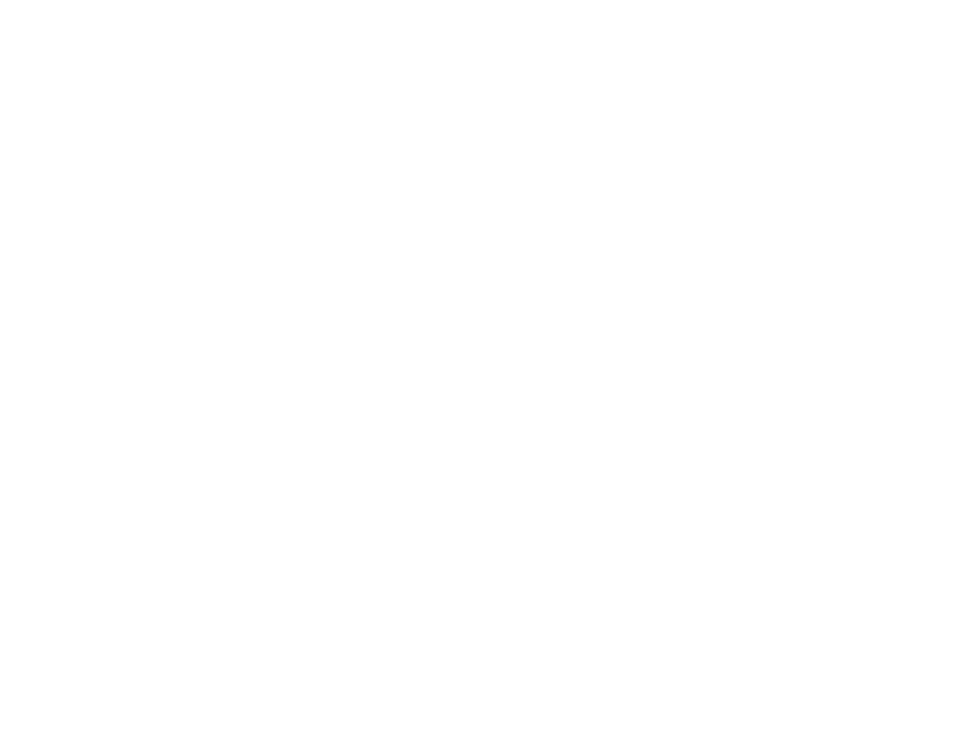
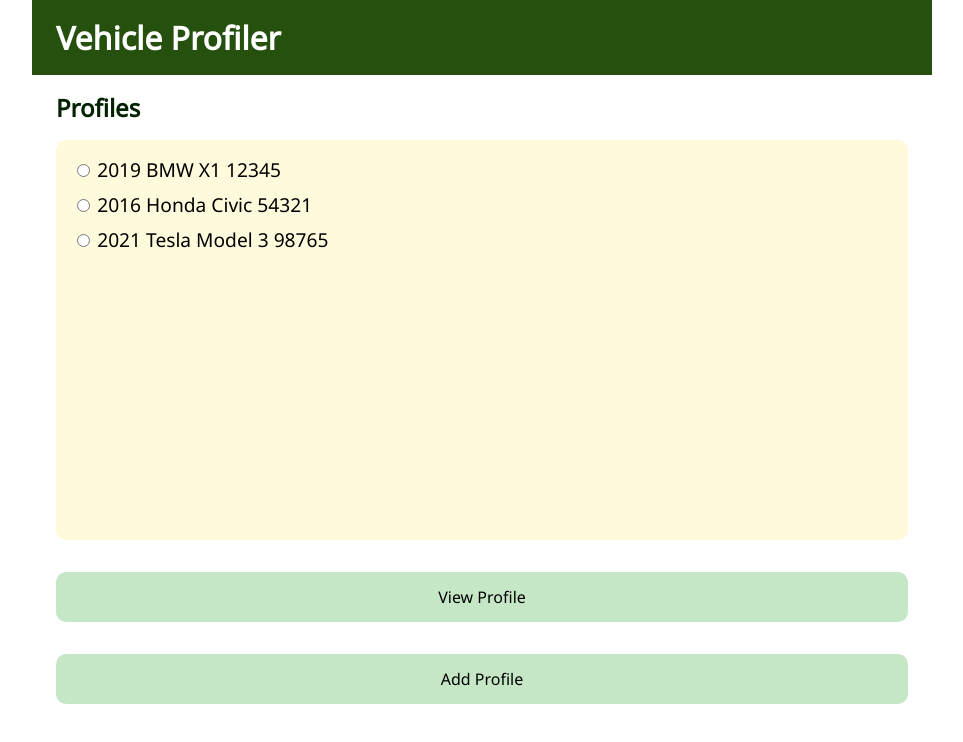
Before and after one commit to wonseop-lee/ajax-project, a website: page index.html in a window 1280 px wide. Shown: the whole page, without its empty margins (158-1121 px from the left). Drawn offline with Linux system fonts and the light colour scheme.

Commit message:
created basic window for displaying profiles with sample text

```diff
--- a/css/layout.css
+++ b/css/layout.css
@@ -0,0 +1,23 @@
+.hidden {
+  display: none !important;
+}
+
+/* .header, .container{
+  width: 100%;
+} */
+
+.container {
+  max-width: 575px;
+  margin: 0 auto;
+  padding: 0 1.5rem;
+}
+
+.row {
+  display: flex;
+}
+
+@media screen and (min-width: 768px) {
+  .container {
+    max-width: 900px;
+  }
+}
--- a/css/reset.css
+++ b/css/reset.css
@@ -1,5 +1,6 @@
 * {
   box-sizing: border-box;
+  font-family: 'Noto Sans', sans-serif;
 }
 
 body {
--- a/css/styles.css
+++ b/css/styles.css
@@ -0,0 +1,51 @@
+h1,
+h2 {
+  margin: 0;
+}
+
+header {
+  background-color: #25500e;
+}
+
+label {
+  font-size: 1.2rem;
+}
+
+.header-container {
+  color: #bcf08c;
+  color: #fff;
+  padding: 1rem 0;
+}
+
+.page-title {
+  background-color: #fff;
+  color: #032200;
+}
+
+.profiles {
+  padding: 1rem;
+  background-color: #fffadb;
+  min-height: 400px;
+  border-radius: 10px;
+}
+
+.btn-container {
+  margin-top: 2rem;
+}
+
+.wide-btn {
+  width: 100%;
+  height: 50px;
+  font-size: 16px;
+  border-radius: 10px;
+  border: none;
+  background-color: #c6e7c6;
+}
+
+.entry {
+  margin-bottom: 0.5rem;
+}
+
+/* .view-btn {
+
+} */
--- a/index.html
+++ b/index.html
@@ -7,11 +7,48 @@
   <link rel="stylesheet" href="css/reset.css">
   <link rel="stylesheet" href="css/layout.css">
   <link rel="stylesheet" href="css/styles.css">
+  <link rel="preconnect" href="https://fonts.gstatic.com">
+  <link href="https://fonts.googleapis.com/css2?family=Noto+Sans&display=swap" rel="stylesheet">
 </head>
 <body>
-  <header>
+  <header class="container">
+    <div class="header-container">
+      <h1>Vehicle Profiler</h1>
+    </div>
   </header>
-  <main>
+  <main class="container">
+    <div data-view="profiles">
+      <div class="header-container page-title">
+        <h2>Profiles</h2>
+      </div>
+      <form action="">
+        <div class="profiles">
+          <div class="entry">
+            <input type="radio" id="entry1" name="profile">
+            <label for="entry1">2019 BMW X1 12345</label>
+          </div>
+          <div class="entry">
+            <input type="radio" id="entry2" name="profile">
+            <label for="entry2">2016 Honda Civic 54321</label>
+          </div>
+          <div class="entry">
+            <input type="radio" id="entry3" name="profile">
+            <label for="entry2">2021 Tesla Model 3 98765</label>
+          </div>
+        </div>
+          <div class="btn-container">
+            <button class="view-btn wide-btn">View Profile</button>
+          </div>
+      </form>
+      <div class="btn-container">
+        <button class="add-btn wide-btn">Add Profile</button>
+      </div>
+    </div>
+    <div data-view="add">
+      <div>
+
+      </div>
+    </div>
   </main>
   <script src="js/data.js"></script>
   <script src="js/main.js"></script>
--- a/js/main.js
+++ b/js/main.js
@@ -0,0 +1,19 @@
+var $form = document.querySelector('form');
+var $addProfileBtn = document.querySelector('.add-btn');
+// var $main = document.querySelector('main');
+
+function swapView(dataView) {
+  // issue 2
+}
+
+$form.addEventListener('submit', function (e) {
+  e.preventDefault();
+  swapView();
+});
+
+$addProfileBtn.addEventListener('click', function (e) {
+  swapView();
+});
+
+// var form = document.createElement('form');
+// var profiles = document.createElement('div');
```
